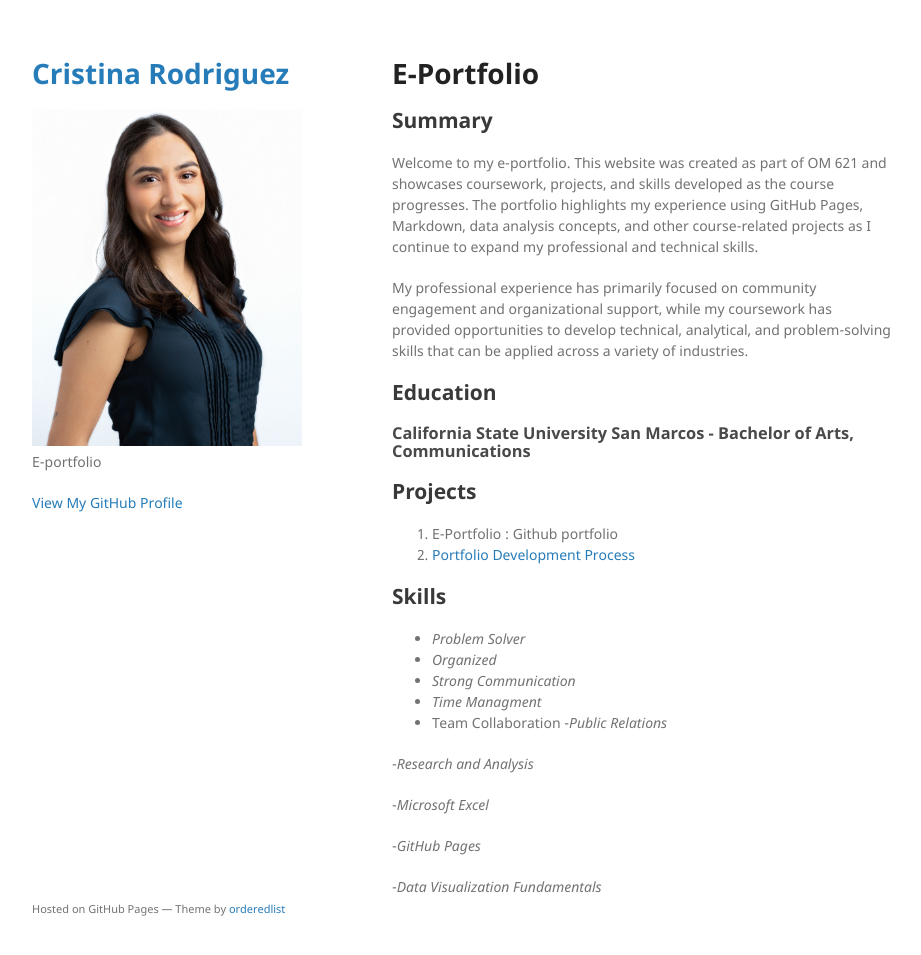
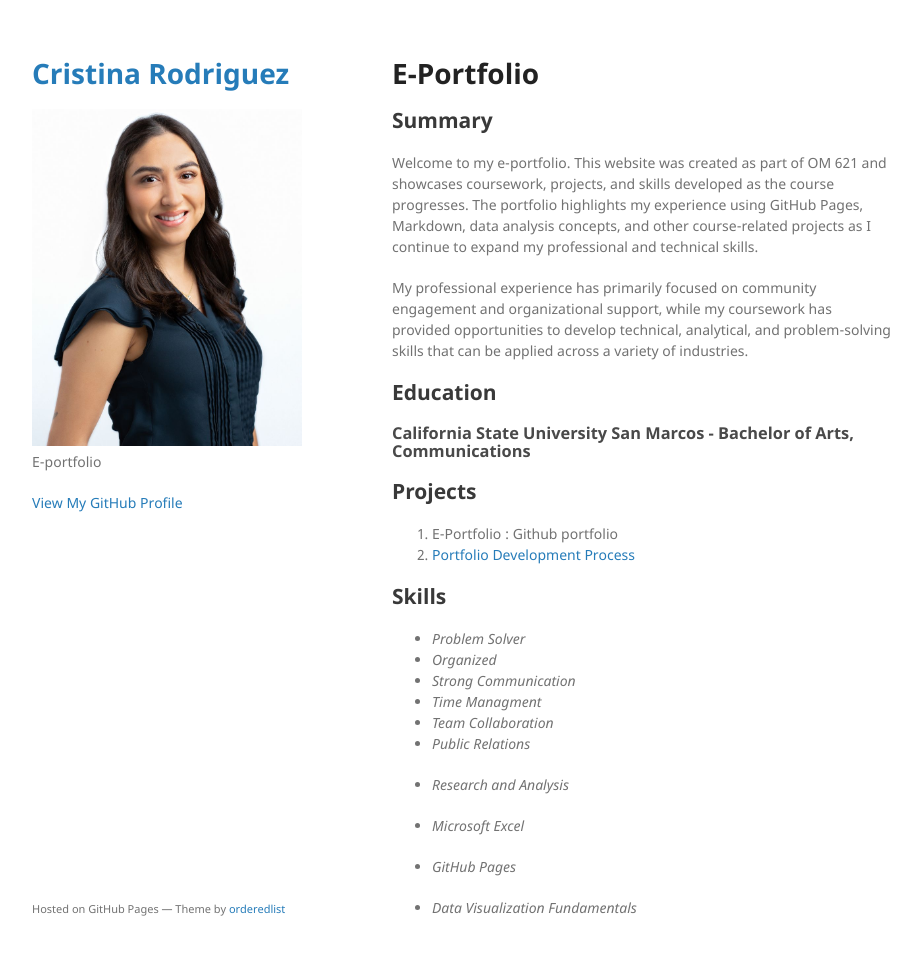
Before and after one commit to cristina02675/cristina02675.github.io, a Jekyll site: the page built from index.md, in a window 1280 px wide and 988 px high. Shown: the top 955 px of the window, without its empty margins (178-1099 px from the left). Built offline with Jekyll 4.4.1, drawn with Linux system fonts in a browser that asks for light colours; our own code applies the rules of GitHub Pages for plain Markdown files.

```diff
--- a/index.md
+++ b/index.md
@@ -23,13 +23,13 @@ My professional experience has primarily focused on community engagement and org
 - *Organized*
 - *Strong Communication*
 - *Time Managment*
-- Team Collaboration
--*Public Relations*
+- *Team Collaboration*
+- *Public Relations*
 
--*Research and Analysis*
+- *Research and Analysis*
 
--*Microsoft Excel*
+- *Microsoft Excel*
 
--*GitHub Pages*
+- *GitHub Pages*
 
--*Data Visualization Fundamentals*
+- *Data Visualization Fundamentals*
```
